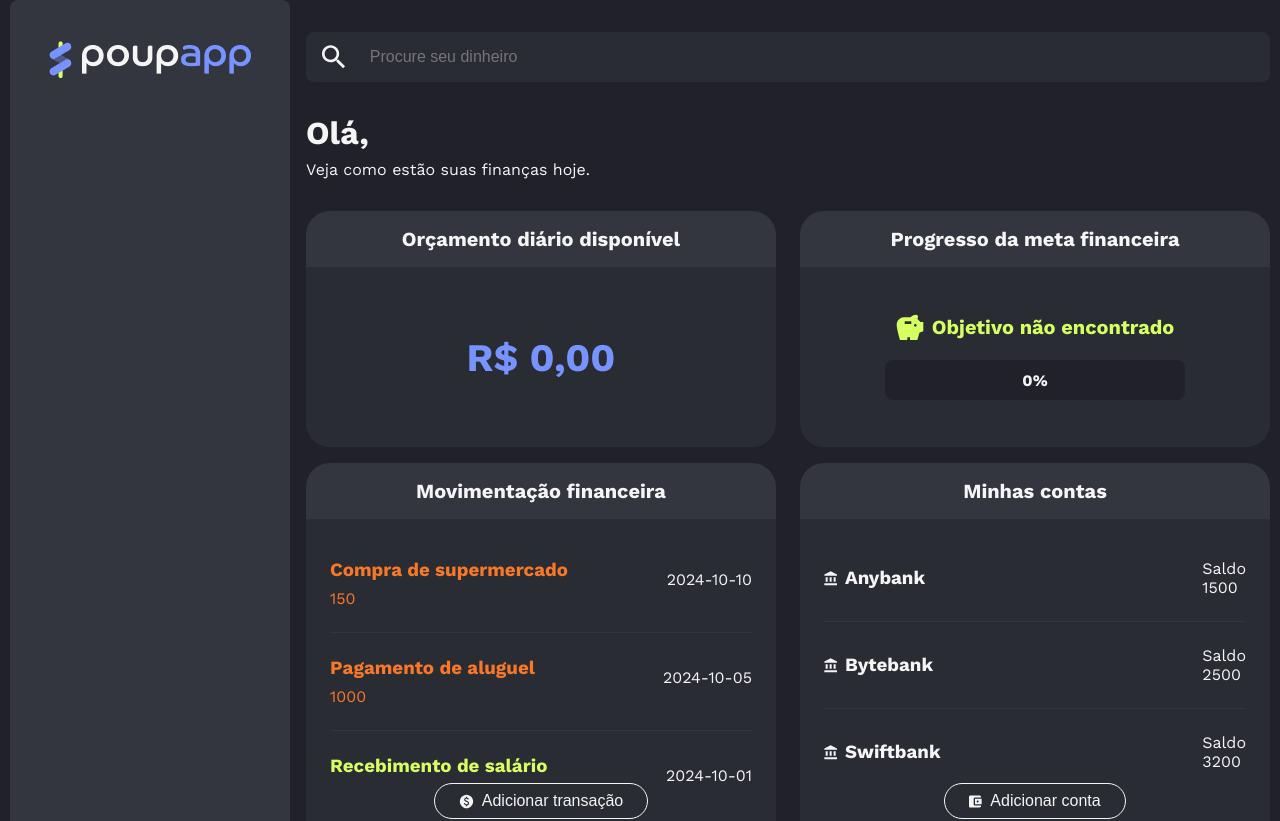
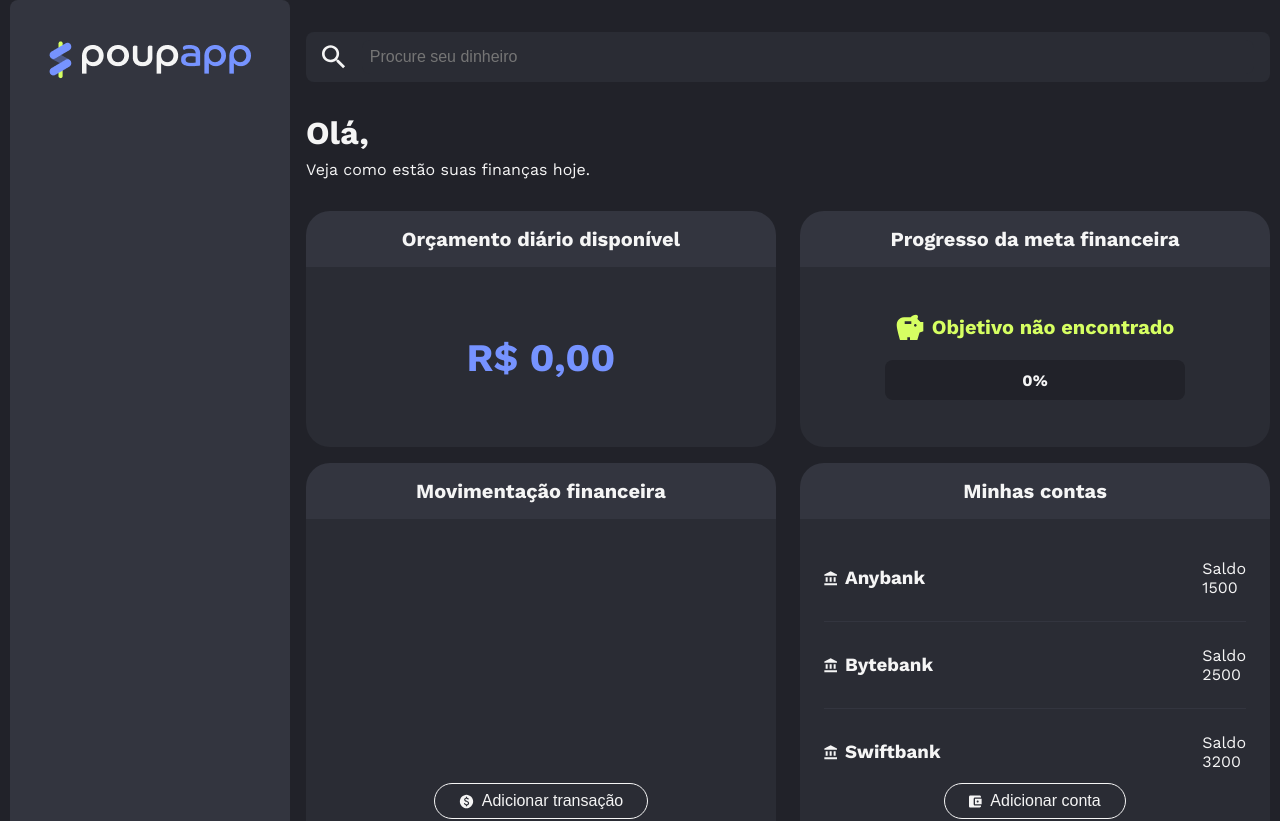
Before and after one commit to rogerdgela/poupapp, a React (Vite) app: page /home in a window 1280 px wide. Shown: the top 821 px of the page. Built offline with nearby package versions, Linux system fonts and the light colour scheme.

Commit message:
Exibindo as transações

```diff
--- a/src/components/Transacoes/Transacao/Transacao.jsx
+++ b/src/components/Transacoes/Transacao/Transacao.jsx
@@ -36,15 +36,26 @@ export const SaldoTransacao = styled.div`
   }
 `;
 
+const formatarValor = (valor) => {
+  return new Intl.NumberFormat("pt-BR", {
+    style: "currency",
+    currency: "BRL",
+  }).format(valor);
+};
+
+const formatarData = (data) => {
+  return new Date(data).toLocaleDateString("pt-BR");
+};
+
 const Transacao = ({ transacao }) => {
   return (
     <ItemTransacao>
       <TituloTransacao $tipo={transacao.tipo}>
         <h3>{transacao.nome}</h3>
-        <span>{transacao.valor}</span>
+        <span>{formatarValor(transacao.valor)}</span>
       </TituloTransacao>
       <SaldoTransacao>
-        <p>{transacao.data}</p>
+        <p>{formatarData(transacao.data)}</p>
       </SaldoTransacao>
     </ItemTransacao>
   );
--- a/src/components/Transacoes/Transacoes.jsx
+++ b/src/components/Transacoes/Transacoes.jsx
@@ -5,8 +5,11 @@ import Transacao from "./Transacao/Transacao";
 import { Cartao, CartaoCabecalho } from "@components/Cartao";
 import Botao from "@components/Botao";
 import TransacaoModal from "./TransacaoModal";
+import { useSelector } from "react-redux";
 
-const Transacoes = ({ transacoes }) => {
+const Transacoes = () => {
+  const transacoes = useSelector((state) => state.transacoes.transacoes);
+
   const [isModalOpen, setIsModalOpen] = useState(false);
 
   const handleOpenModal = () => {
--- a/src/screens/Home/Home.jsx
+++ b/src/screens/Home/Home.jsx
@@ -8,32 +8,7 @@ import Contas from "@components/Contas/Contas";
 import BalancoFinanceiro from "@components/BalancoFinanceiro";
 import { Container, Movimentacoes, Orcamento } from "./style";
 
-const transacoes = [
-  {
-    id: 1,
-    nome: "Compra de supermercado",
-    valor: 150,
-    tipo: "despesa",
-    categoria: "Alimentação",
-    data: "2024-10-10",
-  },
-  {
-    id: 2,
-    nome: "Pagamento de aluguel",
-    valor: 1000,
-    tipo: "despesa",
-    categoria: "Moradia",
-    data: "2024-10-05",
-  },
-  {
-    id: 3,
-    nome: "Recebimento de salário",
-    valor: 3000,
-    tipo: "receita",
-    categoria: "Renda",
-    data: "2024-10-01",
-  },
-];
+
 
 const contas = [
   { id: 1, banco: "Anybank", saldo: 1500 },
@@ -52,7 +27,7 @@ function Home() {
         <MetaFinanceira />
       </Orcamento>
       <Movimentacoes>
-        <Transacoes transacoes={transacoes} />
+        <Transacoes />
         <Contas contas={contas} />
       </Movimentacoes>
       <BalancoFinanceiro />
```
